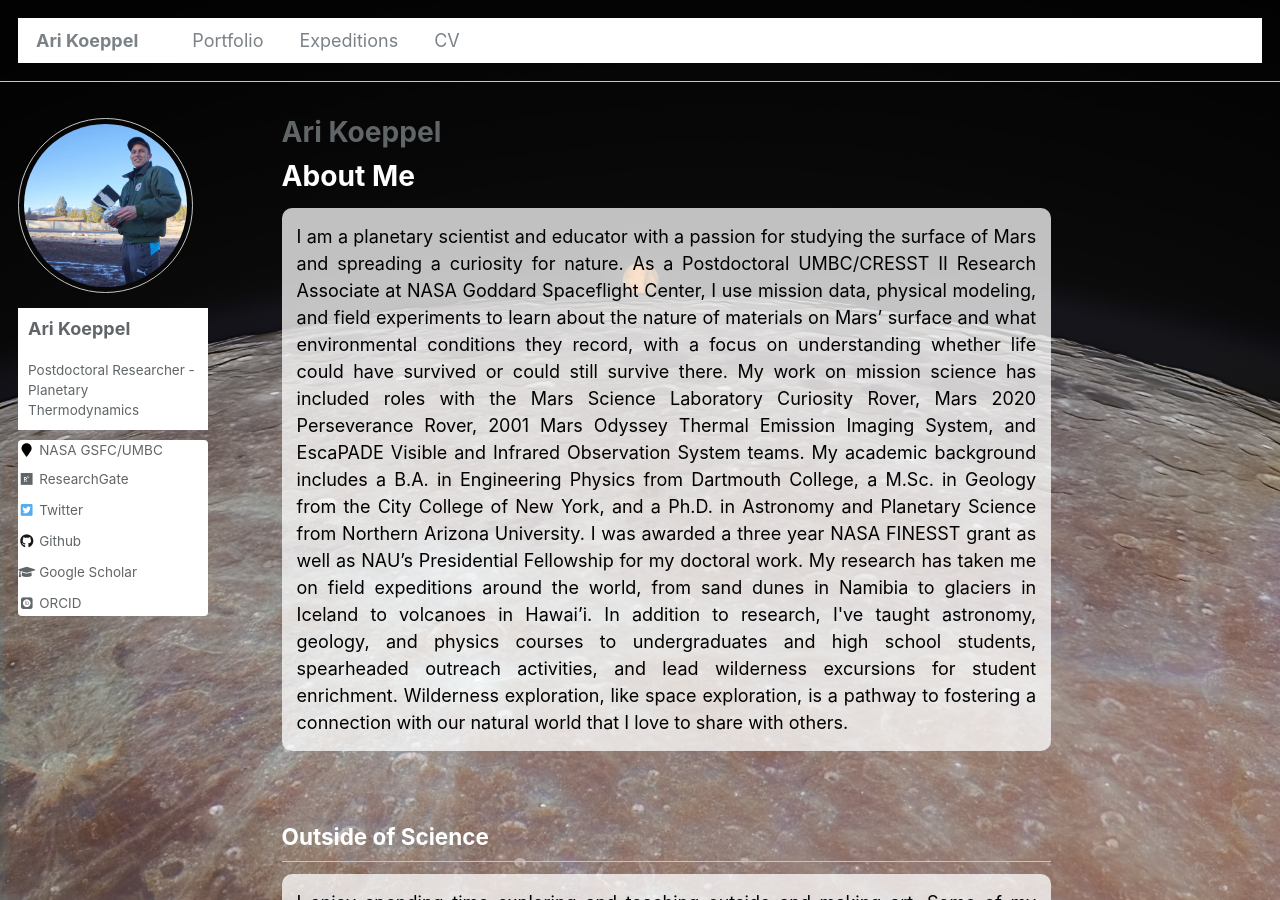
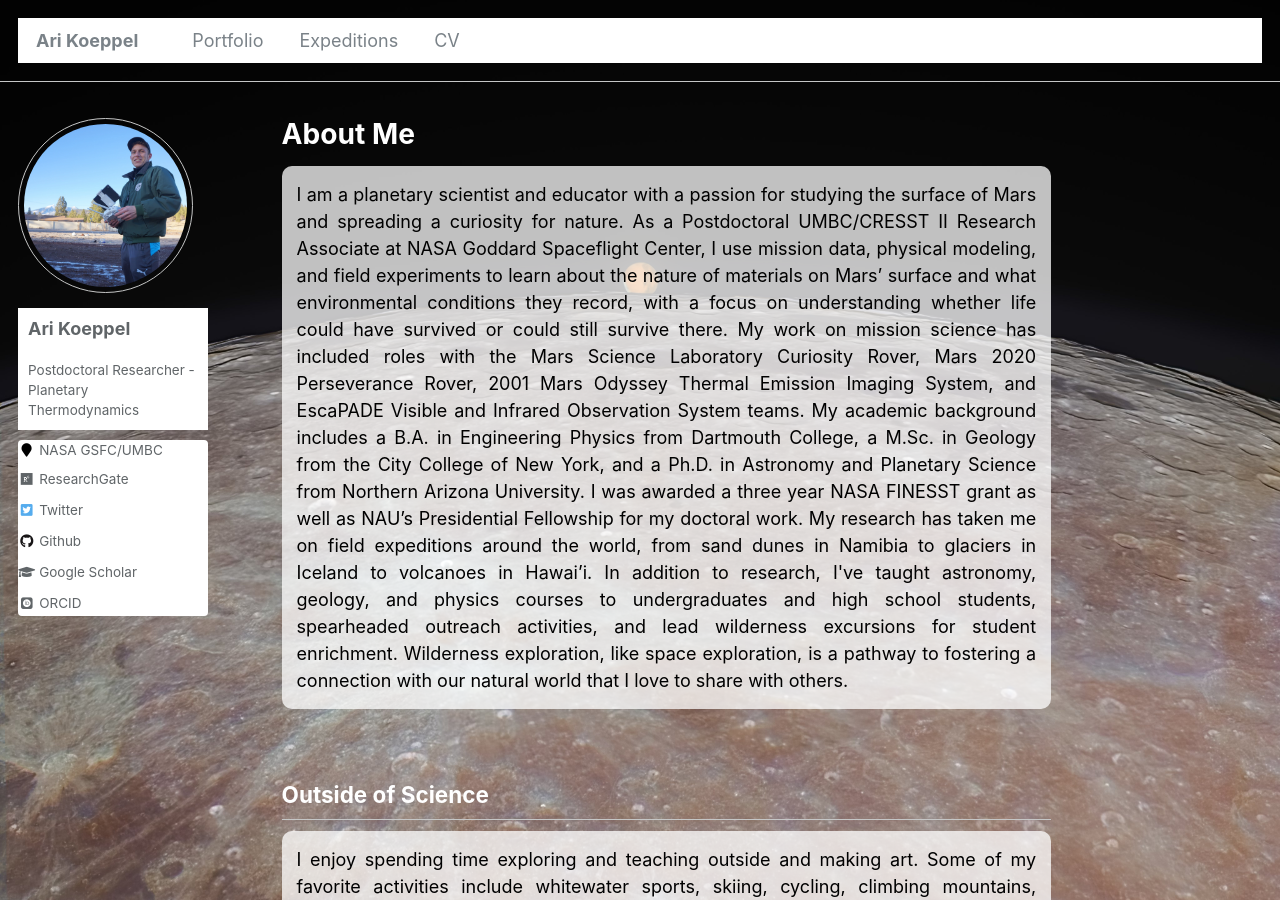
Before and after one commit to ahdkoeppel/ahdkoeppel.github.io, a Jekyll site: the page built from _pages/about.md, in a window 1280 px wide and 900 px high. Built offline with Jekyll 4.4.1, drawn with Linux system fonts in a browser that asks for light colours; some web fonts are replaced.

Commit message:
remove about title

```diff
--- a/_pages/about.md
+++ b/_pages/about.md
@@ -1,5 +1,4 @@
 ---
-title: "Ari Koeppel"
 permalink: /
 author_profile: true
 redirect_from:
```
